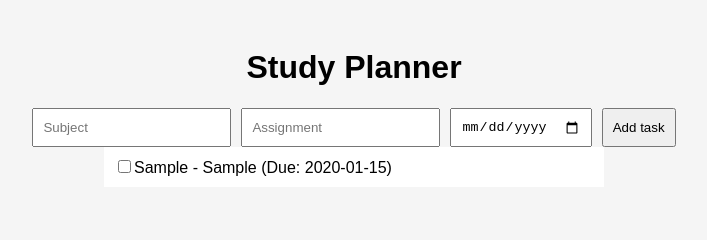
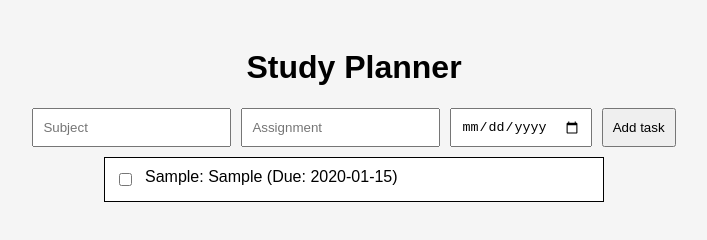
Before and after one commit to casparleonkanal-commits/study-planner, a plain HTML site: page index.html in a window 1280 px wide. Both pictures are taken after typing "Sample", "Sample", "2020-01-15" into the empty fields and a click on the button "Add task". Shown: the whole page, without its empty margins (286-993 px from the left). Drawn offline with Linux system fonts and the light colour scheme.

Commit message:
Delete button added & fixed ui

```diff
--- a/script.js
+++ b/script.js
@@ -4,18 +4,35 @@ const dueDateInput = document.getElementById("dueDate");
 const taskList = document.getElementById("taskList");
 const button = document.querySelector("button");
 
+button.addEventListener("click", addTask);
 
-button.addEventListener("click", () => {
+function addTask(){
   const li = document.createElement("li");
+  li.classList.add("task-item");
 
   const checkbox = document.createElement("input");
   checkbox.type = "checkbox";
+  checkbox.classList.add("task-checkbox");
+
+  const textSpan = document.createElement("span");
+  textSpan.textContent = `${subjectInput.value}: ${assignmentInput.value} (Due: ${dueDateInput.value})`;
+  textSpan.classList.add("task-text");
 
 
-  const text = document.createTextNode(`${subjectInput.value} - ${assignmentInput.value} (Due: ${dueDateInput.value})`);
+  const deleteButton = document.createElement("button");
+  deleteButton.textContent = "X";
+  deleteButton.classList.add("task-delete-button");
+
+
+
 
   li.appendChild(checkbox);
-  li.appendChild(text);
+  li.appendChild(textSpan);
+  li.appendChild(deleteButton);
+
+   deleteButton.addEventListener("click", () => {
+    taskList.removeChild(li);
+   });
 
   checkbox.addEventListener("change", () => {
     li.classList.toggle("completed", checkbox.checked);
@@ -27,4 +44,4 @@ button.addEventListener("click", () => {
   subjectInput.value = "";
   assignmentInput.value = "";
   dueDateInput.value = "";
-});
+};
--- a/style.css
+++ b/style.css
@@ -14,10 +14,12 @@ h1 {
     margin-top: 20px;
 }
 
-input, button {
+input, .form button {
     padding: 9px;
 
 }
+
+
 
 ul {
     list-style: none;
@@ -27,17 +29,52 @@ ul {
 
 }
 
-li {
+
+
+.task-item {
+     display: flex;
+    align-items: stretch;
+    gap: 10px;
+
     background: white;
     padding: 10px;
-    margin-bottom: 10px;
+    margin-top: 10px;
+    border: 1px solid black;
+}
+
+.task-item.completed .task-text {
+        text-decoration: line-through;
+        color: gray;
+    }
+
+.task-delete-button {
+    background: transparent;
+    border: none;
+    cursor: pointer;
+    font-size: 18px;
+
+    opacity: 0;
+    transition: opacity 0.3s ease;
+
 
 
 
 }
 
+.task-delete-button, .task-checkbox {
+    flex-shrink: 0;
+}
 
-.completed {
-        text-decoration: line-through;
-        color: gray;
-    }
+.task-delete-button:hover {
+    color: red;
+}
+
+.task-item:hover .task-delete-button {
+    opacity: 1;
+}
+
+.task-text {
+    flex: 1;
+    word-break: break-word;
+    overflow-wrap: anywhere;
+}
```
Also changed, not shown: index.html (+4 -1 lines).
